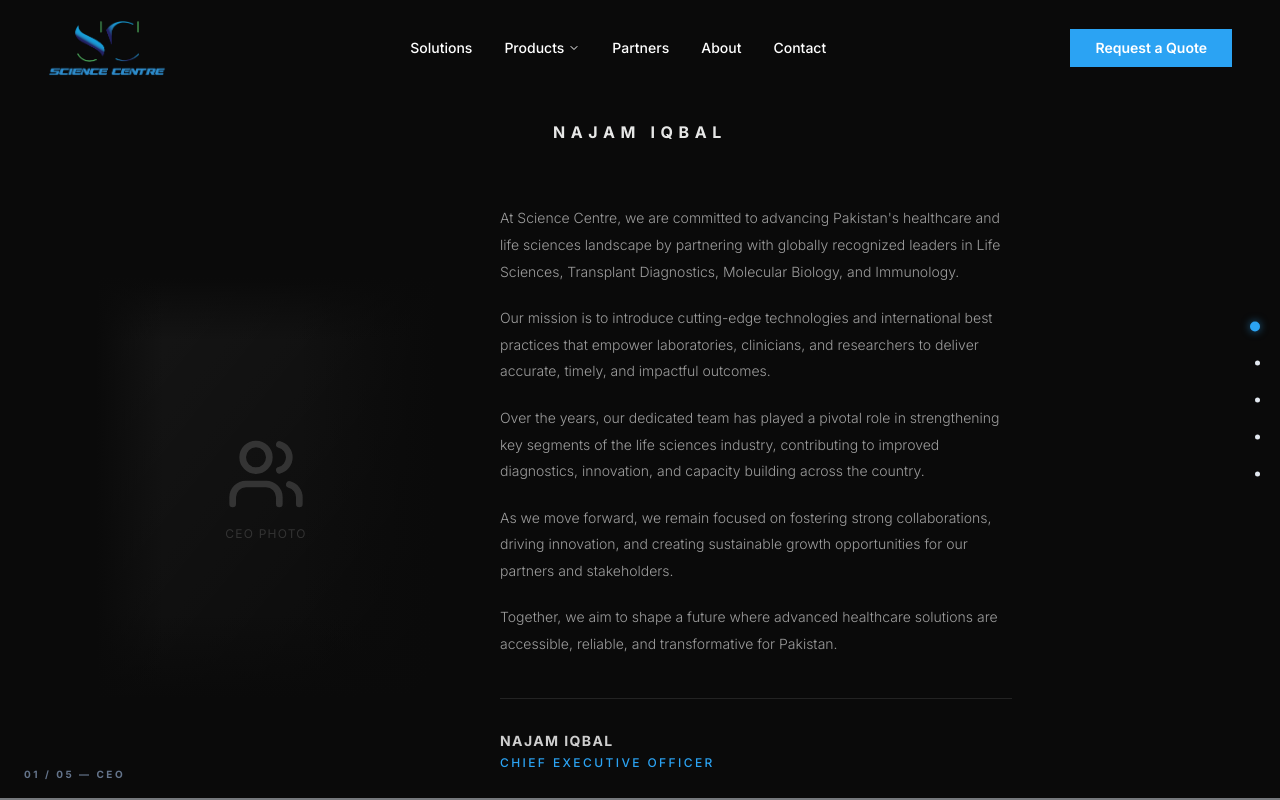
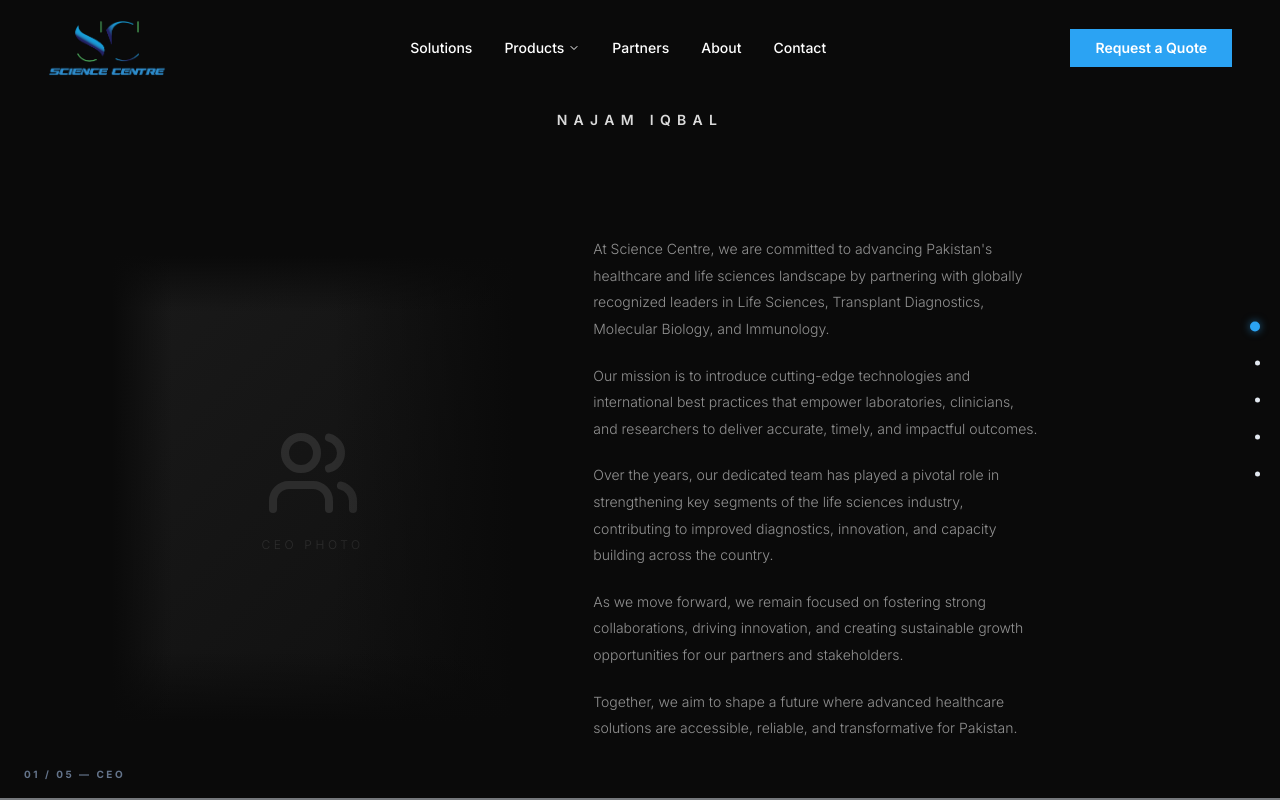
Before and after one commit to tayyabnasir01112-debug/Lab-Solutions-Pakistan, a React (Vite) app in the folder artifacts/science-centre/: page /about in a window 1280 px wide. Built offline with nearby package versions, Linux system fonts and the light colour scheme.

Commit message:
CEO panel: exact reference layout - large photo left 38%, message right, name once centered top

```diff
--- a/artifacts/science-centre/src/pages/about.tsx
+++ b/artifacts/science-centre/src/pages/about.tsx
@@ -94,71 +94,65 @@ function CEOPanel() {
   return (
     <div className="relative w-full bg-[#0a0a0a] flex flex-col" style={{ height: "100dvh" }}>
 
-      {/* CEO Name — centered at top */}
-      <div className="flex items-center justify-center flex-shrink-0" style={{ paddingTop: "120px", paddingBottom: "32px" }}>
-        <motion.h1
-          className="text-sm md:text-base font-bold tracking-[0.35em] text-white/90 uppercase"
-          initial={{ opacity: 0, y: -10 }}
-          animate={{ opacity: 1, y: 0 }}
-          transition={{ duration: 0.8, delay: 0.2 }}>
+      {/* CEO Name — centered at top, letter-spaced like reference */}
+      <motion.div
+        className="flex-shrink-0 flex items-center justify-center"
+        style={{ paddingTop: "110px", paddingBottom: "48px" }}
+        initial={{ opacity: 0, y: -12 }}
+        animate={{ opacity: 1, y: 0 }}
+        transition={{ duration: 0.8, delay: 0.2 }}>
+        <h1 className="text-sm font-semibold tracking-[0.45em] text-white/85 uppercase">
           Najam Iqbal
-        </motion.h1>
-      </div>
+        </h1>
+      </motion.div>
 
-      {/* Main content — photo left, message right */}
-      <div className="flex flex-1 items-center px-16 md:px-24 gap-16 min-h-0">
+      {/* Two-column: Photo left, Message right */}
+      <div className="flex flex-1 min-h-0 items-center px-20 md:px-28 gap-20">
 
-        {/* LEFT: CEO Photo — merges into black */}
+        {/* LEFT — large portrait photo */}
         <motion.div
           className="flex-shrink-0 relative"
-          style={{ width: "340px", height: "420px" }}
-          initial={{ opacity: 0, x: -30 }}
+          style={{ width: "38%", height: "75%" }}
+          initial={{ opacity: 0, x: -24 }}
           animate={{ opacity: 1, x: 0 }}
-          transition={{ duration: 1, delay: 0.3, ease: [0.16, 1, 0.3, 1] }}>
+          transition={{ duration: 1.1, delay: 0.35, ease: [0.16, 1, 0.3, 1] }}>
 
-          {/* Placeholder — swap with real photo */}
-          <div className="w-full h-full bg-gradient-to-br from-white/5 to-transparent relative overflow-hidden">
-            <div className="absolute inset-0 flex flex-col items-center justify-center text-white/15">
-              <Users className="h-20 w-20 mb-3" />
-              <span className="text-xs tracking-widest uppercase">CEO Photo</span>
+          {/* Photo / placeholder */}
+          <div className="w-full h-full relative overflow-hidden"
+            style={{ background: "linear-gradient(135deg, #1a1a1a 0%, #0f0f0f 100%)" }}>
+            {/* Replace this div's contents with <img> when CEO photo is ready */}
+            <div className="absolute inset-0 flex flex-col items-center justify-center text-white/10">
+              <Users className="h-24 w-24 mb-4" />
+              <span className="text-xs tracking-[0.3em] uppercase font-light">CEO Photo</span>
             </div>
           </div>
 
-          {/* Fade edges so photo bleeds into black background — like reference */}
+          {/* Bleed edges into black — exactly like reference */}
           <div className="absolute inset-0 pointer-events-none"
-            style={{ background: "linear-gradient(to right, transparent 60%, #0a0a0a)" }} />
+            style={{ background: "linear-gradient(to right, transparent 55%, #0a0a0a 100%)" }} />
           <div className="absolute inset-0 pointer-events-none"
-            style={{ background: "linear-gradient(to bottom, #0a0a0a 0%, transparent 15%, transparent 80%, #0a0a0a 100%)" }} />
+            style={{ background: "linear-gradient(to bottom, #0a0a0a 0%, transparent 12%, transparent 85%, #0a0a0a 100%)" }} />
           <div className="absolute inset-0 pointer-events-none"
-            style={{ background: "linear-gradient(to left, transparent 80%, #0a0a0a)" }} />
+            style={{ background: "linear-gradient(to left, transparent 85%, #0a0a0a 100%)" }} />
         </motion.div>
 
-        {/* RIGHT: CEO Message */}
+        {/* RIGHT — CEO message */}
         <motion.div
-          className="flex-1 max-w-lg"
-          initial={{ opacity: 0, x: 30 }}
+          className="flex-1 max-w-md"
+          initial={{ opacity: 0, x: 24 }}
           animate={{ opacity: 1, x: 0 }}
           transition={{ duration: 1, delay: 0.5, ease: [0.16, 1, 0.3, 1] }}>
-
           <div className="space-y-5">
             {ceoParagraphs.map((para, i) => (
               <motion.p key={i}
-                className="text-white/60 text-sm leading-[1.9] font-light"
-                initial={{ opacity: 0, y: 10 }}
+                className="text-white/55 text-sm leading-[1.9] font-light"
+                initial={{ opacity: 0, y: 8 }}
                 animate={{ opacity: 1, y: 0 }}
-                transition={{ duration: 0.6, delay: 0.6 + i * 0.1 }}>
+                transition={{ duration: 0.5, delay: 0.65 + i * 0.09 }}>
                 {para}
               </motion.p>
             ))}
           </div>
-
-          {/* Signature */}
-          <motion.div className="mt-10 pt-8 border-t border-white/10"
-            initial={{ opacity: 0 }} animate={{ opacity: 1 }}
-            transition={{ duration: 0.6, delay: 1.2 }}>
-            <div className="text-white/80 text-sm font-bold tracking-widest uppercase">Najam Iqbal</div>
-            <div className="text-primary text-xs tracking-[0.2em] uppercase mt-1 font-medium">Chief Executive Officer</div>
-          </motion.div>
         </motion.div>
       </div>
     </div>
```
